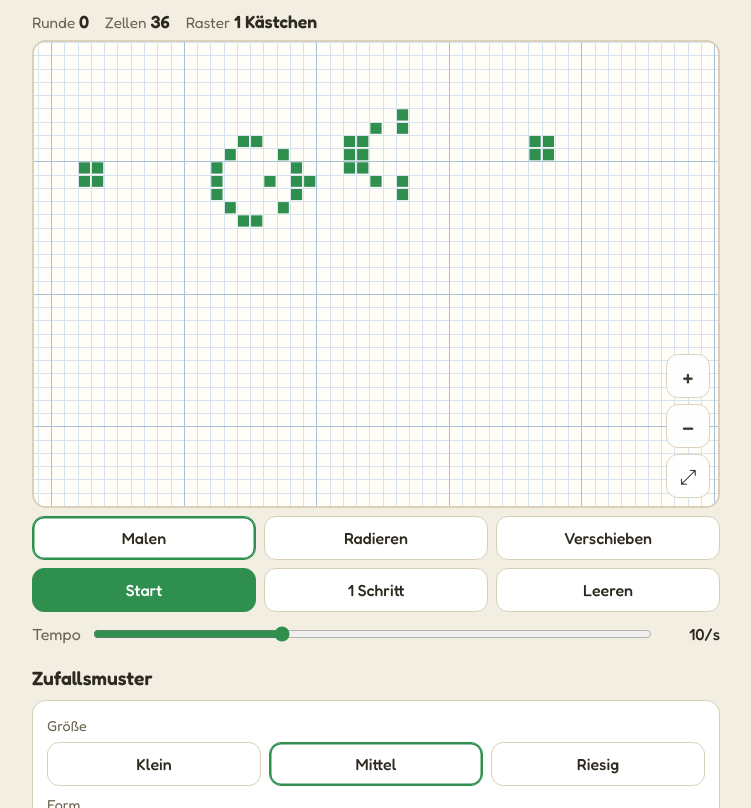
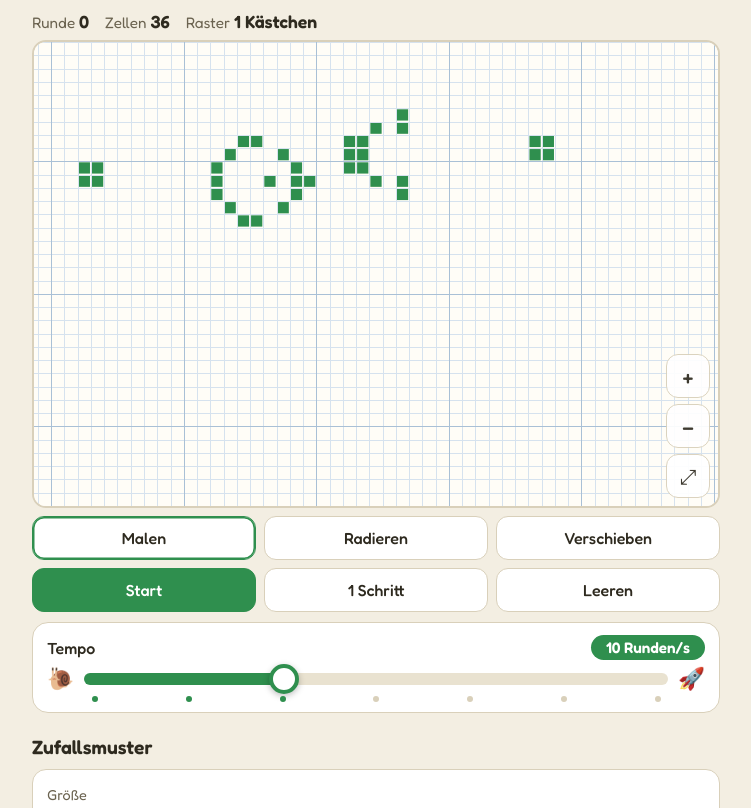
Before and after one commit to lieschenursula-boop/Das-Spiel-des-Lebens, a plain HTML site: page index.html in a window 1280 px wide. Shown: the part 116-924 px from the top of the page, without its empty margins (264-1015 px from the left). Drawn offline with Linux system fonts and the light colour scheme.

Commit message:
Schönerer Tempo-Regler
Co-Authored-By: Claude Opus 5.5 <noreply@anthropic.com>
Claude-Session: https://claude.ai/code/session_018EU2ABGiuP4y67CUC1epiE

```diff
--- a/index.html
+++ b/index.html
@@ -48,6 +48,20 @@ button.on{border-color:var(--accent);box-shadow:inset 0 0 0 1.5px var(--accent)}
 .lab{display:flex;align-items:center;gap:10px;margin:12px 0 2px;color:var(--soft)}
 .lab input{flex:1;accent-color:var(--accent)}
 .lab output{min-width:3.5em;text-align:right;color:var(--ink);font-weight:500}
+.tempo{background:var(--card);border:1.5px solid var(--line);border-radius:16px;padding:12px 14px 10px;margin-top:10px}
+.tempo .top{display:flex;justify-content:space-between;align-items:center;margin-bottom:8px}
+.tempo .top span{font-weight:500}
+.tempo output{background:var(--accent);color:#fff;border-radius:999px;padding:3px 12px;font-weight:600;font-size:.95rem;min-width:7.5em;text-align:center}
+.tempo .rail{display:flex;align-items:center;gap:10px}
+.tempo .ico{font-size:1.35rem;line-height:1}
+#speed{-webkit-appearance:none;appearance:none;flex:1;height:12px;border-radius:999px;margin:0;cursor:pointer;
+  background:linear-gradient(90deg,var(--accent) 0 var(--p,33%),var(--chip) var(--p,33%) 100%)}
+#speed::-webkit-slider-thumb{-webkit-appearance:none;appearance:none;width:30px;height:30px;border-radius:50%;background:var(--card);border:4px solid var(--accent);box-shadow:0 2px 6px rgba(0,0,0,.25)}
+#speed::-moz-range-thumb{width:22px;height:22px;border-radius:50%;background:var(--card);border:4px solid var(--accent);box-shadow:0 2px 6px rgba(0,0,0,.25)}
+#speed::-moz-range-track{background:transparent}
+.tempo .ticks{display:flex;justify-content:space-between;padding:6px 44px 0 45px}
+.tempo .ticks i{width:6px;height:6px;border-radius:50%;background:var(--line)}
+.tempo .ticks i.on{background:var(--accent)}
 h2{font-size:1.2rem;font-weight:600;margin:22px 0 4px}
 .panel{background:var(--card);border:1.5px solid var(--line);border-radius:14px;padding:12px 14px;margin-top:10px}
 .small{color:var(--soft);font-size:.9rem;margin:4px 0}
@@ -111,7 +125,11 @@ details.glossar p{margin:8px 0;line-height:1.5}
       <button id="step">1 Schritt</button>
       <button id="clear">Leeren</button>
     </div>
-    <label class="lab">Tempo <input id="speed" type="range" min="1" max="7" value="3"><output id="speedO">10/s</output></label>
+    <div class="tempo">
+      <div class="top"><span>Tempo</span><output id="speedO">10 Runden/s</output></div>
+      <div class="rail"><span class="ico" aria-hidden="true">🐌</span><input id="speed" type="range" min="1" max="7" value="3" aria-label="Tempo"><span class="ico" aria-hidden="true">🚀</span></div>
+      <div class="ticks" id="ticks" aria-hidden="true"><i></i><i></i><i></i><i></i><i></i><i></i><i></i></div>
+    </div>
 
 
     <h2>Zufallsmuster</h2>
@@ -250,7 +268,9 @@ function setRun(v){running=v;play.textContent=v?'Pause':'Start'}
 play.onclick=()=>setRun(!running);
 document.getElementById('step').onclick=()=>{live=lifeStep(live);gen++};
 document.getElementById('clear').onclick=()=>{live=new Set();gen=0;setRun(false)};
-const sp=document.getElementById('speed');sp.oninput=()=>document.getElementById('speedO').textContent=SPEEDS[sp.value-1][1];
+const sp=document.getElementById('speed');
+function showSpeed(){const v=+sp.value;sp.style.setProperty('--p',((v-1)/6*100)+'%');const t=SPEEDS[v-1];document.getElementById('speedO').textContent=t[0]?t[0]+' Runden/s':'🚀 Turbo';document.querySelectorAll('#ticks i').forEach((e,i)=>e.classList.toggle('on',i<v))}
+sp.oninput=showSpeed;showSpeed();
 function pick(id){const g=document.getElementById(id);g.querySelectorAll('button').forEach(b=>b.onclick=()=>{g.querySelectorAll('button').forEach(o=>o.classList.toggle('on',o===b))})}
 pick('rSize');pick('rSym');
 const dens=document.getElementById('dens');dens.oninput=()=>document.getElementById('densO').textContent=dens.value+' %';
--- a/sw.js
+++ b/sw.js
@@ -1,4 +1,4 @@
-const CACHE='werkstatt-v1-10';
+const CACHE='werkstatt-v1-11';
 const FILES=['./','./index.html','./manifest.webmanifest','./icon-192.png','./icon-512.png'];
 self.addEventListener('install',e=>{e.waitUntil(caches.open(CACHE).then(c=>c.addAll(FILES)));self.skipWaiting()});
 self.addEventListener('activate',e=>{e.waitUntil(caches.keys().then(k=>Promise.all(k.filter(n=>n!==CACHE).map(n=>caches.delete(n)))));self.clients.claim()});
```
